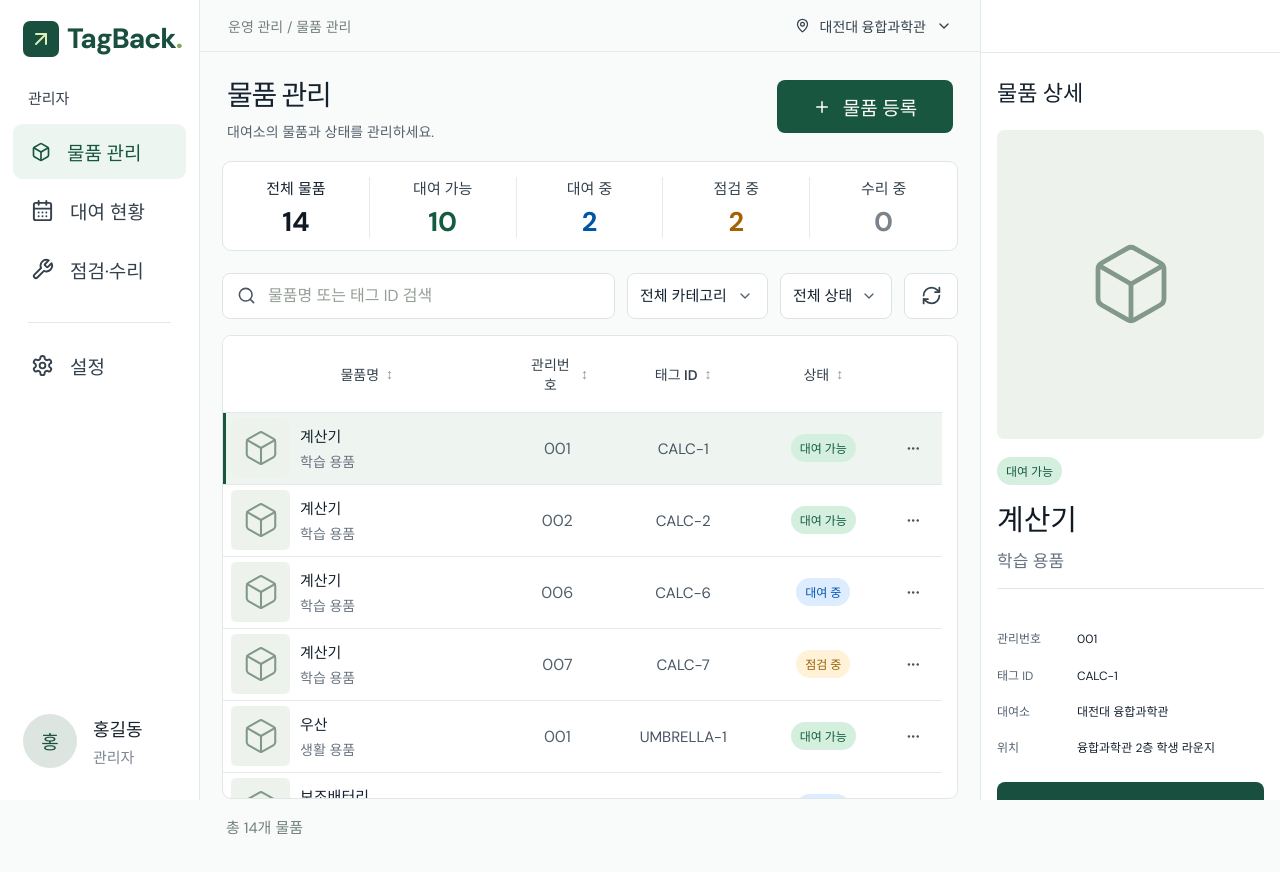
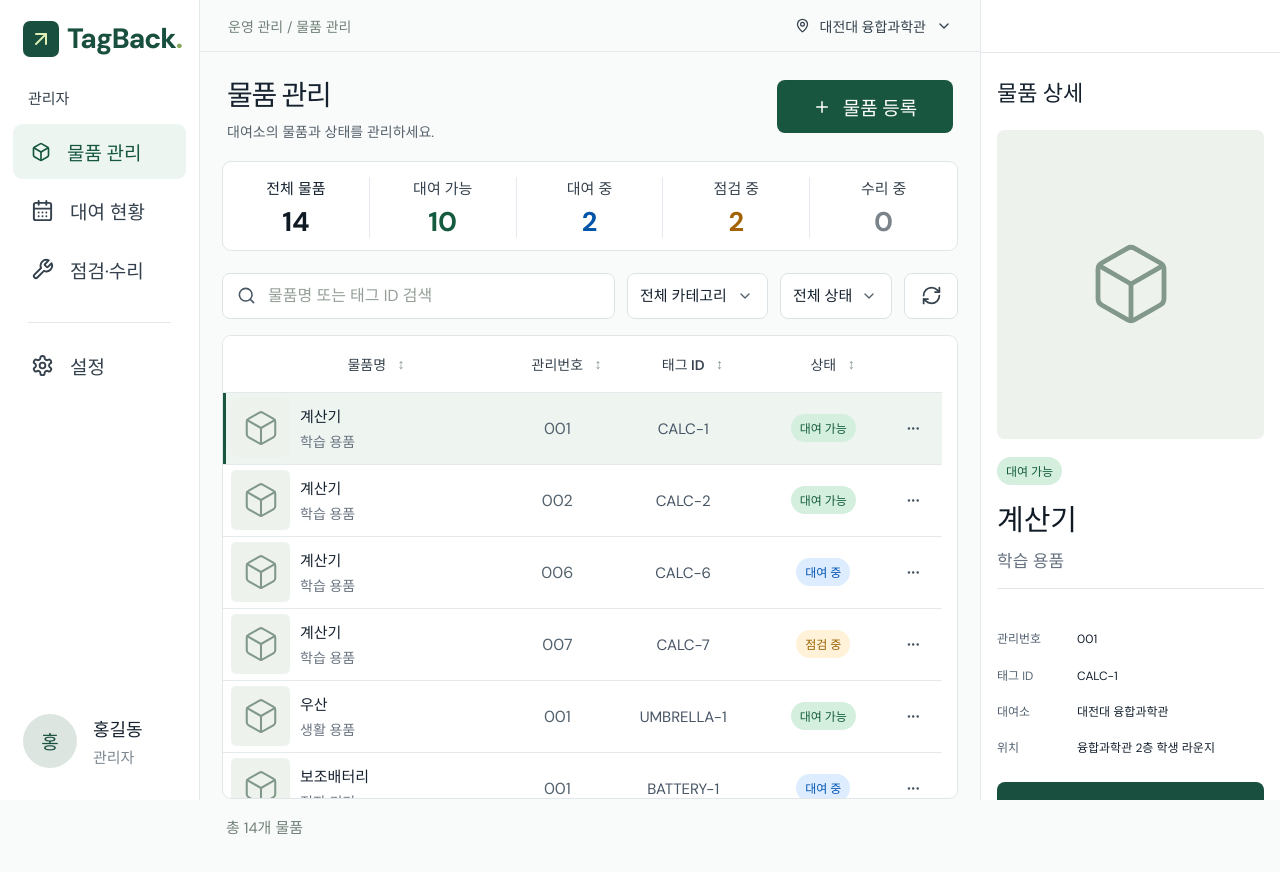
Before and after one commit to ClCl616/tagback, a React (Vite) app in the folder frontend/: page /admin in a window 1280 px wide. Shown: the top 872 px of the page. Built offline with nearby package versions, Linux system fonts and the light colour scheme.

Commit message:
fix: center table headings with reserved sort icon spacing

```diff
--- a/frontend/src/admin/AdminApp.tsx
+++ b/frontend/src/admin/AdminApp.tsx
@@ -364,8 +364,8 @@ export default function AdminApp() {
                                 );
                               }}
                             >
-                              {column.label}
-                              <span aria-hidden="true">
+                              <span className="admin-sort-label">{column.label}</span>
+                              <span className="admin-sort-icon" aria-hidden="true">
                                 {sort?.key === column.key
                                   ? sort.direction === 'ascending'
                                     ? '↑'
--- a/frontend/src/admin/reference.css
+++ b/frontend/src/admin/reference.css
@@ -996,7 +996,12 @@
   backdrop-filter: blur(2px);
 }
 .admin-sort {
-  display: inline-flex;
+  display: grid;
+  position: relative;
+  left: 50%;
+  transform: translateX(-50%);
+  width: max-content;
+  grid-template-columns: 16px auto 16px;
   align-items: center;
   justify-content: center;
   gap: 7px;
@@ -1007,7 +1012,16 @@
   font: inherit;
   cursor: pointer;
 }
-.admin-sort span {
+.admin-sort::before {
+  content: '';
+}
+.admin-sort-label {
+  white-space: nowrap;
+}
+.admin-sort-icon {
+  width: 16px;
+  line-height: 1;
+  text-align: center;
   color: #87988b;
   font-size: 14px;
 }
```
